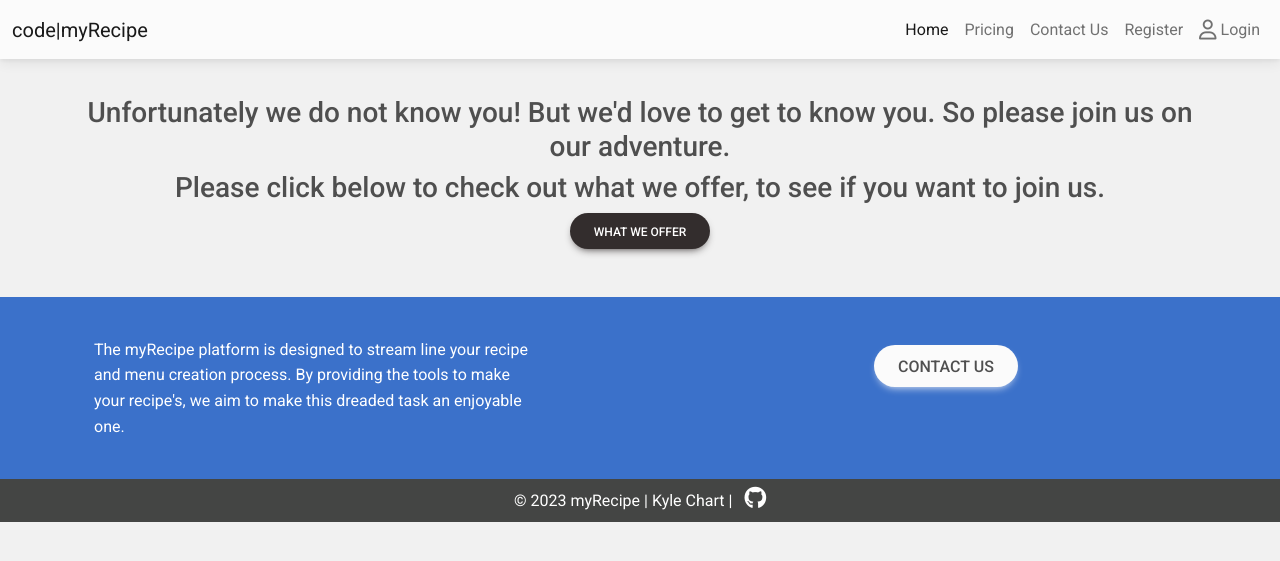
After one commit to Mrekyle/ci-project-4, a Django app: page /my-recipes/1/delete in a window 1280 px wide. The commit adds this page. Shown: the top 561 px of the page. Run offline with Django 3.2, Linux system fonts and the light colour scheme; tables that the repository leaves empty hold one stand-in row (values such as "Sample post"); some libraries are stand-ins or nearby versions.

Commit message:
Add recipe deletion page. Add recipe delete functionality

```diff
--- a/MyStockTake/urls.py
+++ b/MyStockTake/urls.py
@@ -11,6 +11,7 @@ from stocktake.views import (
     renderRecipeCreation,
     renderMyRecipes,
     renderRecipeEdit,
+    renderRecipeDelete,
 )
 
 urlpatterns = [
@@ -21,9 +22,10 @@ urlpatterns = [
     path('contactus/', renderContact, name='contact'),
     path('user-account/', renderAccount, name='account'),
     path('all-recipes/', renderRecipe.as_view(), name='all_recipes'),
+    path('recipes/<int:pk>/', renderRecipePage.as_view(), name='recipe_page'),
+    path('my-recipes/', renderMyRecipes.as_view(), name='my_recipes'),
     path('recipes-creation/', renderRecipeCreation.as_view(), name='recipe_creation'),
     path('recipes-edit/', renderRecipeEdit, name='recipe_edit'),
-    path('my-recipes/', renderMyRecipes.as_view(), name='my_recipes'),
-    path('recipes/<int:pk>/', renderRecipePage.as_view(), name='recipe_page'),
+    path('my-recipes/<int:pk>/delete', renderRecipeDelete.as_view(), name='delete_recipe'),
     path('accounts/', include('allauth.urls'), name='accounts_urls'),
 ]
--- a/stocktake/urls.py
+++ b/stocktake/urls.py
@@ -7,8 +7,9 @@ urlPatterns = [
     path('/contact/', views.renderContact, name='contact'),
     path('/user-account/', views.renderAccount, name='account'),
     path('/all-recipes/', views.renderRecipe.as_view(), name='all_recipes'),
+    path('/recipes/<int:pk>/', views.renderRecipePage.as_view(), name='recipe_page'),
+    path('/my-recipes/', views.renderMyRecipes.as_view(), name='my_recipes'),
     path('/recipes-creation/', views.renderRecipeCreation.as_view(), name='recipe_creation'),
     path('/recipes-edit/', views.renderRecipeEdit, name='recipe_edit'),
-    path('/my-recipes/', views.renderMyRecipes.as_view(), name='my_recipes'),
-    path('/recipes/<int:pk>/', views.renderRecipePage.as_view(), name='recipe_page'),
+    path('/my-recipes/<int:pk>/delete', views.renderRecipeDelete.as_view(), name='delete_recipe'),
 ]
--- a/stocktake/views.py
+++ b/stocktake/views.py
@@ -2,6 +2,7 @@ from django.shortcuts import render, get_object_or_404
 from django.views import generic
 from .models import Recipes
 from .forms import createRecipe
+from django.urls import reverse_lazy
 
 # Create your views here.
 
@@ -21,9 +22,6 @@ def renderPricing(request):
 
 def renderAccount(request):
     return render(request, 'useraccount.html', {})
-
-def renderRecipeEdit(request):
-    return render(request, 'recipe_edit.html', {})
 
 """
 Class based views that contain more logic that is
@@ -62,3 +60,15 @@ class renderMyRecipes(generic.ListView):
     queryset = Recipes.objects.filter(status=1).order_by('-created_on')
     template_name = 'my_recipes.html'
     paginate_by = 9
+
+
+class renderRecipeEdit(generic.DetailView):
+
+    model = Recipes
+    template_name = 'recipe_edit.html'
+
+class renderRecipeDelete(generic.DeleteView):
+
+    model = Recipes
+    template_name = 'recipe_delete.html'
+    success_url = reverse_lazy('my_recipes')
--- /dev/null
+++ b/templates/recipe_delete.html
@@ -0,0 +1,31 @@
+{% extends 'base.html' %}
+
+{% block content %}
+
+{% if user.is_authenticated %}
+<div class="container-fluid header-size">
+    <div class="row">
+        <h3>Delete your Recipe.</h3>
+        <div class="text-center">
+            <form method="POST">
+                {% csrf_token %}
+                <div class="mb-6">
+                    <p>Are you sure you wish to delete {{ Recipes.title }}?</p>
+                    <p>This action cant be undone and is permanent.</p>
+                </div>
+                <div class="mb-6">
+                    <button type="submit" class="ps-2 pe-2 pb-2 pt-2 btn btn-delete">Confirm Deletion</button>
+                </div>
+            </form>
+        </div>
+    </div>
+</div>
+
+{% else %}
+    <div class="container header-size text-center">
+        <h3>Unfortunately we do not know you! But we'd love to get to know you. So please join us on our adventure.</h3>
+        <h3>Please click below to check out what we offer, to see if you want to join us.</h3>
+        <a href="{% url 'pricing' %}" aria-label="Opens the Pricing page to allow the user to see what we offer"><button class="btn btn-rounded mb-5 btn-dark">What We Offer</button></a>
+    </div>
+{% endif %}
+{% endblock %}
```
Also changed, not shown: templates/my_recipes.html (+2 -15 lines), templates/recipe_edit.html (+6 -1 lines).
